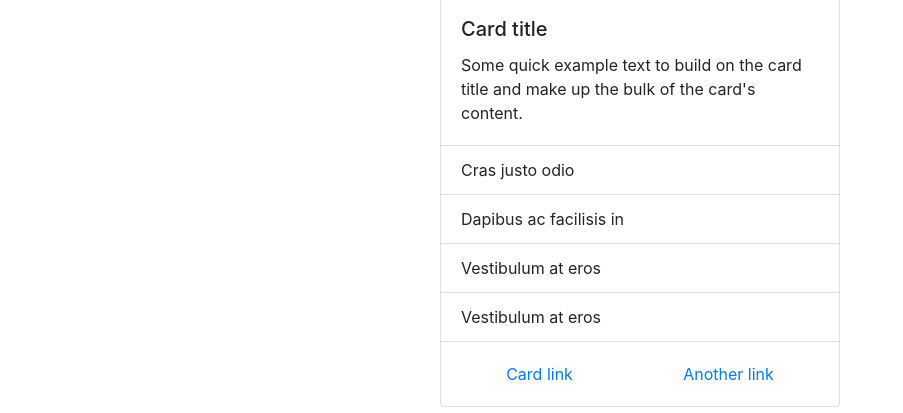
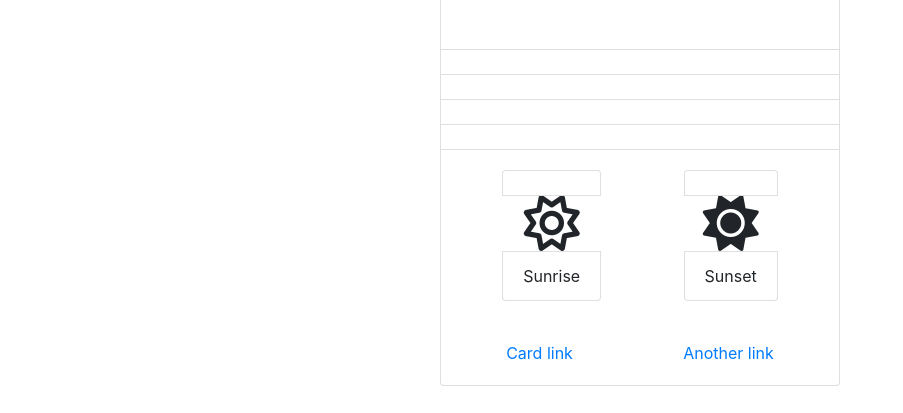
Before and after one commit to emiliocm9/Weather-API, a website built with webpack: page dist/index.html in a window 1280 px wide. Shown: the part 387-800 px from the top of the page, without its empty margins (0-903 px from the left). Built offline with nearby package versions, Linux system fonts and the light colour scheme.

Commit message:
docs: information containers in html file

```diff
--- a/dist/index.html
+++ b/dist/index.html
@@ -19,16 +19,29 @@
   <div class="container-fluid">
     <div class="card mx-auto" style="width: 25rem;">
       <img src="https://images.unsplash.com/photo-1593642632823-8f785ba67e45?ixlib=rb-1.2.1&ixid=eyJhcHBfaWQiOjEyMDd9&auto=format&fit=crop&w=1489&q=80" class="card-img-top" alt="...">
-      <div class="card-body">
-        <h5 class="card-title">Card title</h5>
-        <p class="card-text">Some quick example text to build on the card title and make up the bulk of the card's content.</p>
+      <div class="card-body text-center">
+        <h5 class="card-title" id="city-title"></h5>
+        <h5 class="card-title"><span id="city-temp"></span> <span id="city-unity"></span></h5>
+        <p class="card-text" id="city-description"></p>
       </div>
       <ul class="list-group list-group-flush">
-        <li class="list-group-item">Cras justo odio</li>
-        <li class="list-group-item">Dapibus ac facilisis in</li>
-        <li class="list-group-item">Vestibulum at eros</li>
-        <li class="list-group-item">Vestibulum at eros</li>
+        <li class="list-group-item"><span id="city-humidity"></span></li>
+        <li class="list-group-item"><span id="city-pressure"></span></li>
+        <li class="list-group-item"><span id="city-tempmin"></span></li>
+        <li class="list-group-item"><span id="city-tempmax"></span></li>
       </ul>
+      <div class="card-body d-flex justify-content-around">
+        <div class="sunrise-cont d-flex flex-column text-center">
+          <li class="list-group-item" id="sunrise-time"></li>
+          <i class="far fa-sun display-4"></i>
+          <li class="list-group-item">Sunrise</li>
+        </div>
+        <div class="sunrise-cont d-flex flex-column text-center">
+          <li class="list-group-item" id="sunset-time"></li>
+          <i class="fas fa-sun display-4"></i>
+          <li class="list-group-item">Sunset</li>
+        </div>
+      </div>
       <div class="card-body d-flex justify-content-around">
         <a href="#" class="card-link">Card link</a>
         <a href="#" class="card-link">Another link</a>
@@ -41,5 +54,7 @@
   <script src="https://code.jquery.com/jquery-3.2.1.slim.min.js" integrity="sha384-KJ3o2DKtIkvYIK3UENzmM7KCkRr/rE9/Qpg6aAZGJwFDMVNA/GpGFF93hXpG5KkN" crossorigin="anonymous"></script>
   <script src="https://cdnjs.cloudflare.com/ajax/libs/popper.js/1.12.9/umd/popper.min.js" integrity="sha384-ApNbgh9B+Y1QKtv3Rn7W3mgPxhU9K/ScQsAP7hUibX39j7fakFPskvXusvfa0b4Q" crossorigin="anonymous"></script>
   <script src="https://maxcdn.bootstrapcdn.com/bootstrap/4.0.0/js/bootstrap.min.js" integrity="sha384-JZR6Spejh4U02d8jOt6vLEHfe/JQGiRRSQQxSfFWpi1MquVdAyjUar5+76PVCmYl" crossorigin="anonymous"></script>
+  <!-- FontAwesome Component -->
+  <script src="https://kit.fontawesome.com/b8f781cebc.js" crossorigin="anonymous"></script>
 </body>
 </html>
```
